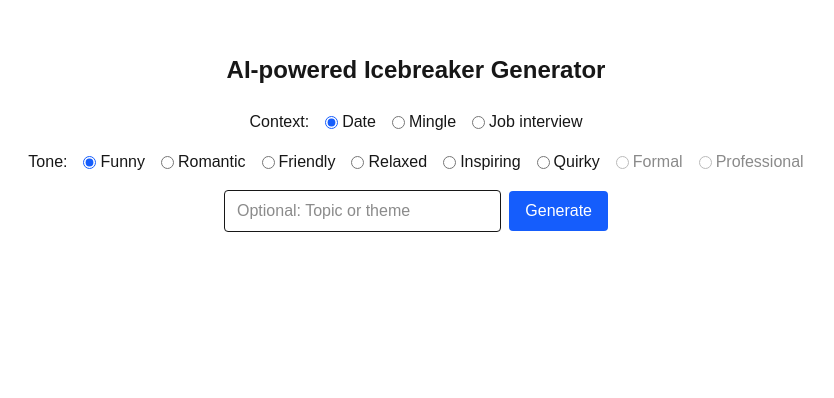
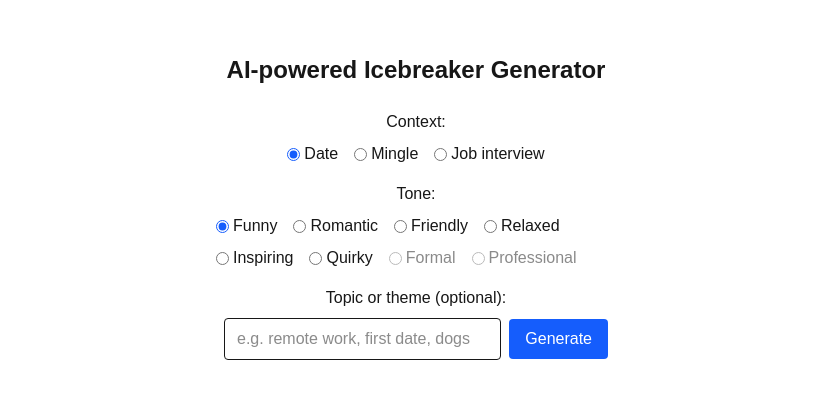
Before and after one commit to FannyPetersen/ai-idea-generator, a Next.js app: page / in a window 1280 px wide. Shown: the part 146-544 px from the top of the page, without its empty margins (224-1058 px from the left). Built offline with nearby package versions, Linux system fonts and the light colour scheme.

Commit message:
Improve labels

```diff
--- a/src/components/ContextRadioGroup.tsx
+++ b/src/components/ContextRadioGroup.tsx
@@ -14,8 +14,9 @@ export default function ContextRadioGroup({
   onChange: (value: string) => void;
 }) {
   return (
-    <div className="flex items-center gap-4">
-      <span className="font-medium">Context:</span>
+    <div className="flex flex-col items-center">
+      <span className="font-medium mb-2">Context:</span>
+      <div className="flex gap-x-4">
         {contexts.map((context) => (
           <label
             key={context.value}
@@ -33,5 +34,6 @@ export default function ContextRadioGroup({
           </label>
         ))}
       </div>
+    </div>
   );
 }
--- a/src/components/InputForm.tsx
+++ b/src/components/InputForm.tsx
@@ -64,12 +64,14 @@ const InputForm = ({
         onChange={setTone}
         availableTones={contextToTones[context].map((t) => t.value)}
       />
-      <div className="flex gap-2 items-center w-96 mx-auto">
+      <div className="flex flex-col items-center w-96 mx-auto">
+        <span className="font-medium mb-2">Topic or theme (optional):</span>
+        <div className="flex gap-2 items-center w-full">
           <input
             type="text"
             value={topic}
             onChange={(e) => setTopic(e.target.value)}
-          placeholder="Optional: Topic or theme"
+            placeholder="e.g. remote work, first date, dogs"
             className="border rounded px-3 py-2 flex-1"
           />
           <button
@@ -79,6 +81,7 @@ const InputForm = ({
             Generate
           </button>
         </div>
+      </div>
     </form>
   );
 };
--- a/src/components/ToneRadioGroup.tsx
+++ b/src/components/ToneRadioGroup.tsx
@@ -21,8 +21,9 @@ export default function ToneRadioGroup({
   availableTones: string[];
 }) {
   return (
-    <div className="flex items-center gap-4">
-      <span className="font-medium">Tone:</span>
+    <div className="flex flex-col items-center">
+      <span className="font-medium mb-2">Tone:</span>
+      <div className="flex flex-wrap gap-x-4 gap-y-2 w-[25rem]">
       {ALL_TONES.map((tone) => {
         const isAvailable = availableTones.includes(tone.value);
         return (
@@ -44,6 +45,7 @@ export default function ToneRadioGroup({
           </label>
         );
       })}
+      </div>
     </div>
   );
 }
```
Lines whose indentation alone changed are shown as unchanged.
